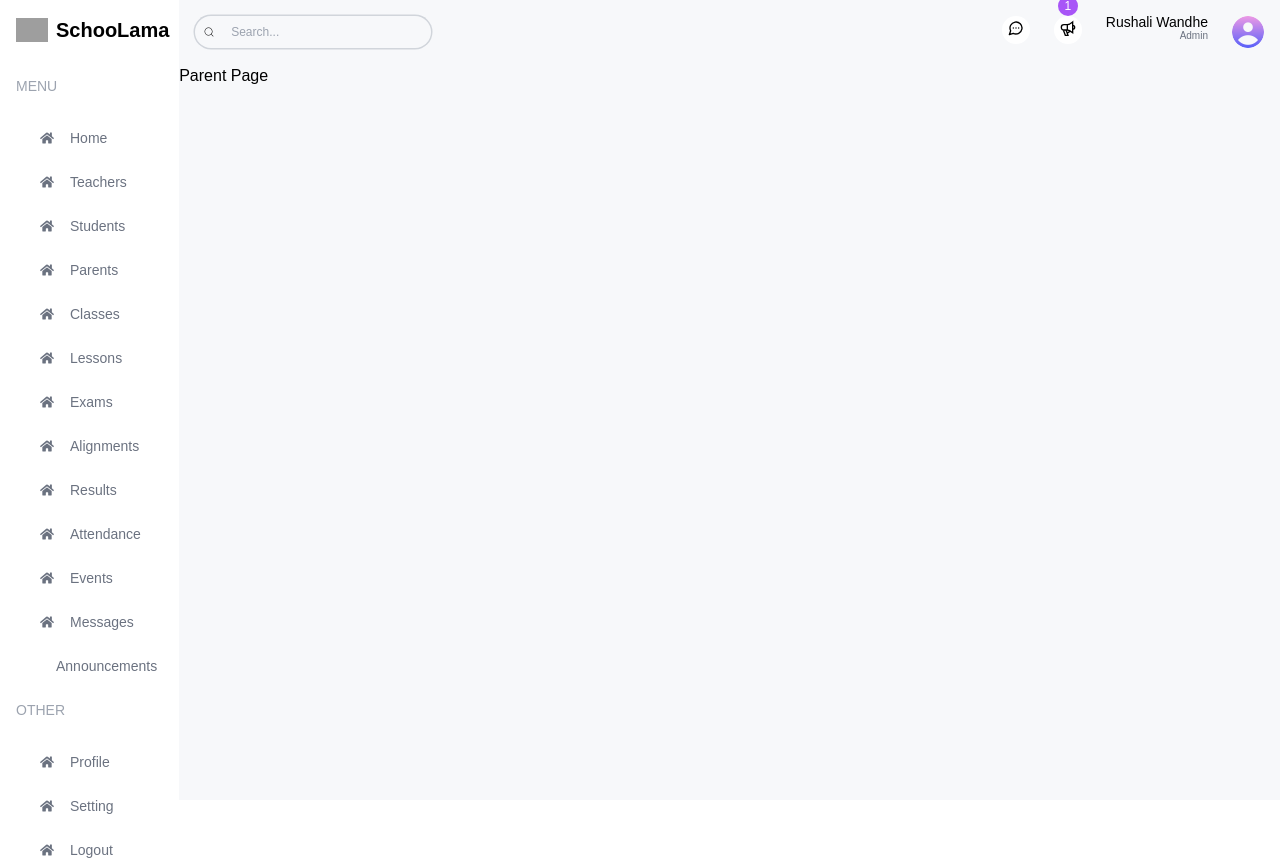
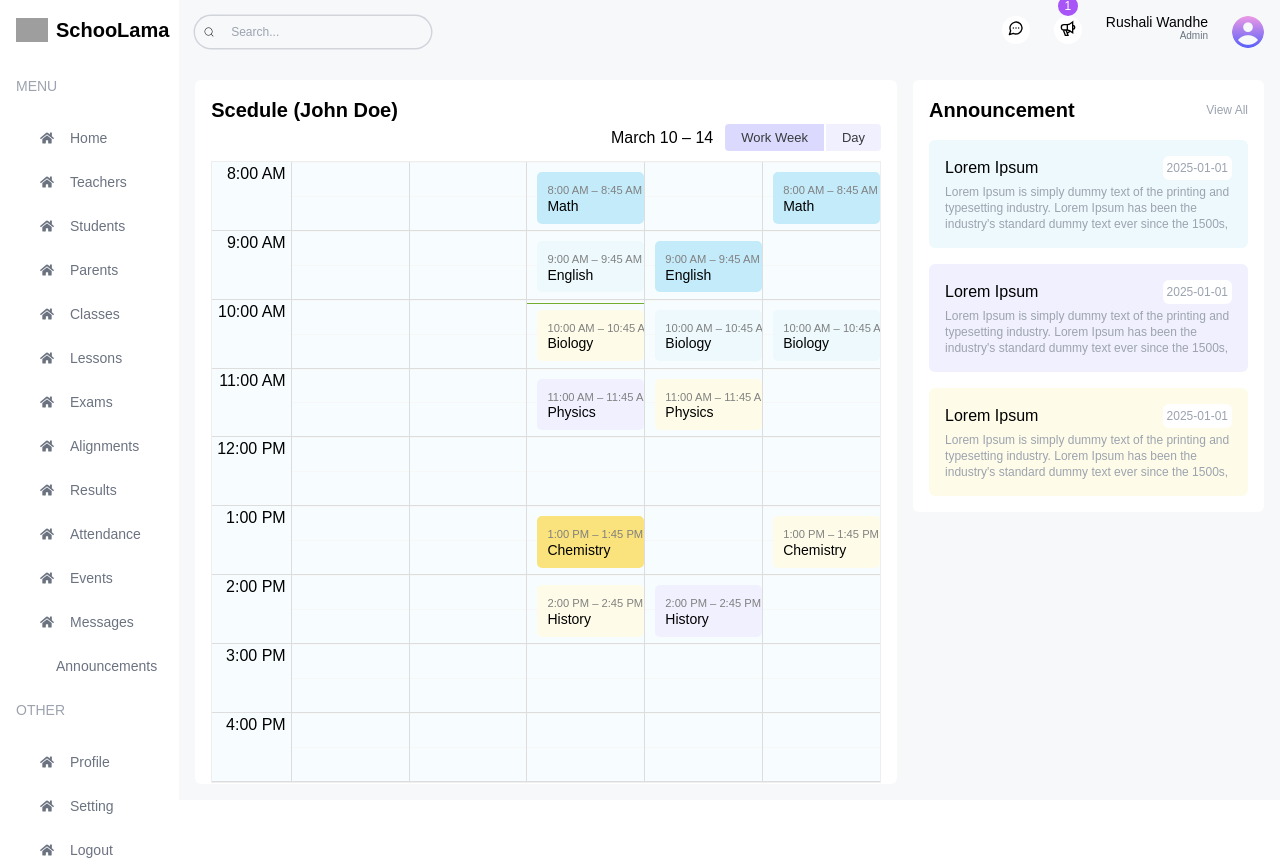
Before and after one commit to MayuriWandhe/nextjs-dashboard, a Next.js app: page /parent in a window 1280 px wide. Built offline with nearby package versions, Linux system fonts and the light colour scheme; grey boxes are pictures that could not be loaded.

Commit message:
teacher,parent,student page done

```diff
--- a/src/app/(dashboard)/layout.tsx
+++ b/src/app/(dashboard)/layout.tsx
@@ -18,7 +18,7 @@ import Navbar from "../components/navbar";
           </div>
 
           {/* Right */}
-          <div className="w-[86%] h-[100%] md:w-[92%] lg:w-[86%] xl:w-[86%] bg-[#F7F8FA] overflow-scroll">
+          <div className="w-[86%] h-[100%] md:w-[92%] lg:w-[86%] xl:w-[86%] bg-[#F7F8FA] overflow-scroll flex flex-col">
             <Navbar/>
             {children}
           </div>
--- a/src/app/(dashboard)/parent/page.tsx
+++ b/src/app/(dashboard)/parent/page.tsx
@@ -1,6 +1,25 @@
+"use client";
+import Announcement from "../../components/Announcment"
+import BigCalendar from "../../components/BigCalender"
+import EventCounter from "../../components/EventCounter"
+import "react-big-calendar/lib/css/react-big-calendar.css";
+
 const ParentPage = () => {
     return (
-        <div>Parent Page</div>
+        <div className="flex-1 p-4 flex gap-4 flex-col xl:flex-row">
+            {/* Left */}
+            <div className="w-full xl:w-2/3">
+                <div className="h-full bg-white p-4 rounded-md">
+                    <h1 className="text-xl font-semibold">Scedule (John Doe)  </h1>
+                    <BigCalendar/>
+                </div>
+            </div>
+
+             {/* Right */}
+             <div className="w-full xl:w-1/3 flex flex-col gap-8">
+                <Announcement />
+            </div>
+        </div>
     )
 }
 
--- a/src/app/(dashboard)/student/page.tsx
+++ b/src/app/(dashboard)/student/page.tsx
@@ -6,7 +6,7 @@ import "react-big-calendar/lib/css/react-big-calendar.css";
 
 const StudentPage = () => {
     return (
-        <div className="p-4 flex gap-4 flex-col xl:flex-row">
+        <div className="flex-1 p-4 flex gap-4 flex-col xl:flex-row">
             {/* Left */}
             <div className="w-full xl:w-2/3">
                 <div className="h-full bg-white p-4 rounded-md">
@@ -17,7 +17,6 @@ const StudentPage = () => {
 
              {/* Right */}
              <div className="w-full xl:w-1/3 flex flex-col gap-8">
-                <EventCounter />
                 <Announcement />
             </div>
         </div>
--- a/src/app/(dashboard)/teacher/page.tsx
+++ b/src/app/(dashboard)/teacher/page.tsx
@@ -1,6 +1,26 @@
+"use client";
+import Announcement from "../../components/Announcment"
+import BigCalendar from "../../components/BigCalender"
+import EventCounter from "../../components/EventCounter"
+import "react-big-calendar/lib/css/react-big-calendar.css";
+
 const TeacherPage = () => {
     return (
-        <div>Teacher Page</div>
+        <div className="flex-1 p-4 flex gap-4 flex-col xl:flex-row">
+            {/* Left */}
+            <div className="w-full xl:w-2/3">
+                <div className="h-full bg-white p-4 rounded-md">
+                    <h1 className="text-xl font-semibold">Scedule</h1>
+                    <BigCalendar/>
+                </div>
+            </div>
+
+             {/* Right */}
+             <div className="w-full xl:w-1/3 flex flex-col gap-8">
+                <EventCounter />
+                <Announcement />
+            </div>
+        </div>
     )
 }
 
--- a/src/app/components/BigCalender.tsx
+++ b/src/app/components/BigCalender.tsx
@@ -16,7 +16,9 @@ const BigCalendar = () => {
             endAccessor="end"
             views={["work_week", "day"]}
             view="work_week"
-            style={{ height: 500 }}
+            style={{ height: '98%' }}
+            min={new Date(2025, 1, 0, 8, 0, 0)}
+            max={new Date(2025, 1, 0, 17, 0, 0)}
             />
     )
 }
--- a/src/app/globals.css
+++ b/src/app/globals.css
@@ -35,3 +35,104 @@ body {
   background-color: #CFCEFF !important;
   color: black !important;
 }
+
+/* student calendar */
+
+.rbc-btn-group:first-child{
+  display: none !important;
+}
+
+.rbc-toolbar-label{
+  text-align: right !important;
+}
+
+.rbc-btn-group:last-child{
+  font-size: 13px !important;
+}
+
+.rbc-btn-group:last-child button{
+  border: none !important;
+  background-color: #f1f0ff !important;
+  margin-left: 2px !important;
+}
+
+.rbc-toolbar button.rbc-active {
+   background-color: #dbdafe !important;
+   box-shadow: none !important;
+}
+
+.rbc-time-view{
+  border-color: #eee !important;
+}
+
+.rbc-time-header{
+  display: none !important;
+}
+
+
+.rbc-time-content{
+  border: none !important;
+}
+
+.rbc-time-gutter .rbc-time-column{
+  font-size: 12px !important;
+}
+
+.rbc-time-gutter .rbc-time-column .rbc-timeslot-group{
+  padding: 0px 20px !important;
+}
+
+
+.rbc-timeslot-group{
+  background-color: #f7fdff !important;
+}
+
+.rbc-day-slot{
+  font-size: 14px !important;
+}
+
+.rbc-event{
+  border: none !important;
+  color: black !important;
+  padding: 10px !important;
+  margin: 10px !important;
+  width: 99%;
+  display: flex !important;
+  flex-direction: column !important;
+}
+
+.rbc-event:nth-child(1){
+  background-color: #C3EBFA !important;
+}
+
+.rbc-event:nth-child(2){
+  background-color: #EDF9FD !important;
+}
+
+.rbc-event:nth-child(3){
+  background-color: #FEFCE8 !important;
+}
+
+.rbc-event:nth-child(4){
+  background-color: #F1F0FF !important;
+}
+
+.rbc-event:nth-child(5){
+  background-color: #FAE27C !important;
+}
+
+.rbc-event:nth-child(6){
+  background-color: #FEFCE8 !important;
+}
+
+.rbc-event:nth-child(7){
+  background-color: #C3EBFA !important;
+}
+
+.rbc-event:nth-child(8){
+  background-color: #FEFCE8 !important;
+}
+
+.rbc-event-label{
+  color: gray !important;
+}
--- a/src/lib/data.ts
+++ b/src/lib/data.ts
@@ -945,119 +945,119 @@ export const calendarEvents = [
   {
     title: "Chemistry",
     allDay: false,
-    start: new Date(2025, 7, 12, 13, 0),
-    end: new Date(2025, 7, 12, 13, 45),
+    start: new Date(2025, 2, 12, 13, 0),
+    end: new Date(2025, 2, 12, 13, 45),
   },
   {
     title: "History",
     allDay: false,
-    start: new Date(2025, 7, 12, 14, 0),
-    end: new Date(2025, 7, 12, 14, 45),
+    start: new Date(2025, 2, 12, 14, 0),
+    end: new Date(2025, 2, 12, 14, 45),
   },
   {
     title: "English",
     allDay: false,
-    start: new Date(2025, 7, 13, 9, 0),
-    end: new Date(2025, 7, 13, 9, 45),
+    start: new Date(2025, 2, 13, 9, 0),
+    end: new Date(2025, 2, 13, 9, 45),
   },
   {
     title: "Biology",
     allDay: false,
-    start: new Date(2025, 7, 13, 10, 0),
-    end: new Date(2025, 7, 13, 10, 45),
+    start: new Date(2025, 2, 13, 10, 0),
+    end: new Date(2025, 2, 13, 10, 45),
   },
   {
     title: "Physics",
     allDay: false,
-    start: new Date(2025, 7, 13, 11, 0),
-    end: new Date(2025, 7, 13, 11, 45),
+    start: new Date(2025, 2, 13, 11, 0),
+    end: new Date(2025, 2, 13, 11, 45),
   },
 
   {
     title: "History",
     allDay: false,
-    start: new Date(2025, 7, 13, 14, 0),
-    end: new Date(2025, 7, 13, 14, 45),
+    start: new Date(2025, 2, 13, 14, 0),
+    end: new Date(2025, 2, 13, 14, 45),
   },
   {
     title: "Math",
     allDay: false,
-    start: new Date(2025, 7, 14, 8, 0),
-    end: new Date(2025, 7, 14, 8, 45),
+    start: new Date(2025, 2, 14, 8, 0),
+    end: new Date(2025, 2, 14, 8, 45),
   },
   {
     title: "Biology",
     allDay: false,
-    start: new Date(2025, 7, 14, 10, 0),
-    end: new Date(2025, 7, 14, 10, 45),
+    start: new Date(2025, 2, 14, 10, 0),
+    end: new Date(2025, 2, 14, 10, 45),
   },
 
   {
     title: "Chemistry",
     allDay: false,
-    start: new Date(2025, 7, 14, 13, 0),
-    end: new Date(2025, 7, 14, 13, 45),
+    start: new Date(2025, 2, 14, 13, 0),
+    end: new Date(2025, 2, 14, 13, 45),
   },
   {
     title: "History",
     allDay: false,
-    start: new Date(2025, 7, 14, 14, 0),
-    end: new Date(2025, 7, 13, 14, 45),
+    start: new Date(2025, 2, 14, 14, 0),
+    end: new Date(2025, 2, 13, 14, 45),
   },
   {
     title: "English",
     allDay: false,
-    start: new Date(2025, 7, 15, 9, 0),
-    end: new Date(2025, 7, 15, 9, 45),
+    start: new Date(2025, 2, 15, 9, 0),
+    end: new Date(2025, 2, 15, 9, 45),
   },
   {
     title: "Biology",
     allDay: false,
-    start: new Date(2025, 7, 15, 10, 0),
-    end: new Date(2025, 7, 15, 10, 45),
+    start: new Date(2025, 2, 15, 10, 0),
+    end: new Date(2025, 2, 15, 10, 45),
   },
   {
     title: "Physics",
     allDay: false,
-    start: new Date(2025, 7, 15, 11, 0),
-    end: new Date(2025, 7, 15, 11, 45),
+    start: new Date(2025, 2, 15, 11, 0),
+    end: new Date(2025, 2, 15, 11, 45),
   },
 
   {
     title: "History",
     allDay: false,
-    start: new Date(2025, 7, 15, 14, 0),
-    end: new Date(2025, 7, 15, 14, 45),
+    start: new Date(2025, 2, 15, 14, 0),
+    end: new Date(2025, 2, 15, 14, 45),
   },
   {
     title: "Math",
     allDay: false,
-    start: new Date(2025, 7, 16, 8, 0),
-    end: new Date(2025, 7, 16, 8, 45),
+    start: new Date(2025, 2, 16, 8, 0),
+    end: new Date(2025, 2, 16, 8, 45),
   },
   {
     title: "English",
     allDay: false,
-    start: new Date(2025, 7, 16, 9, 0),
-    end: new Date(2025, 7, 16, 9, 45),
+    start: new Date(2025, 2, 16, 9, 0),
+    end: new Date(2025, 2, 16, 9, 45),
   },
 
   {
     title: "Physics",
     allDay: false,
-    start: new Date(2024, 7, 16, 11, 0),
-    end: new Date(2024, 7, 16, 11, 45),
+    start: new Date(2025, 2, 16, 11, 0),
+    end: new Date(2025, 2, 16, 11, 45),
   },
   {
     title: "Chemistry",
     allDay: false,
-    start: new Date(2024, 7, 16, 13, 0),
-    end: new Date(2024, 7, 16, 13, 45),
+    start: new Date(2025, 2, 16, 13, 0),
+    end: new Date(2025, 2, 16, 13, 45),
   },
   {
     title: "History",
     allDay: false,
-    start: new Date(2024, 7, 16, 14, 0),
-    end: new Date(2024, 7, 16, 14, 45),
+    start: new Date(2025, 2, 16, 14, 0),
+    end: new Date(2025, 2, 16, 14, 45),
   },
 ];
```
